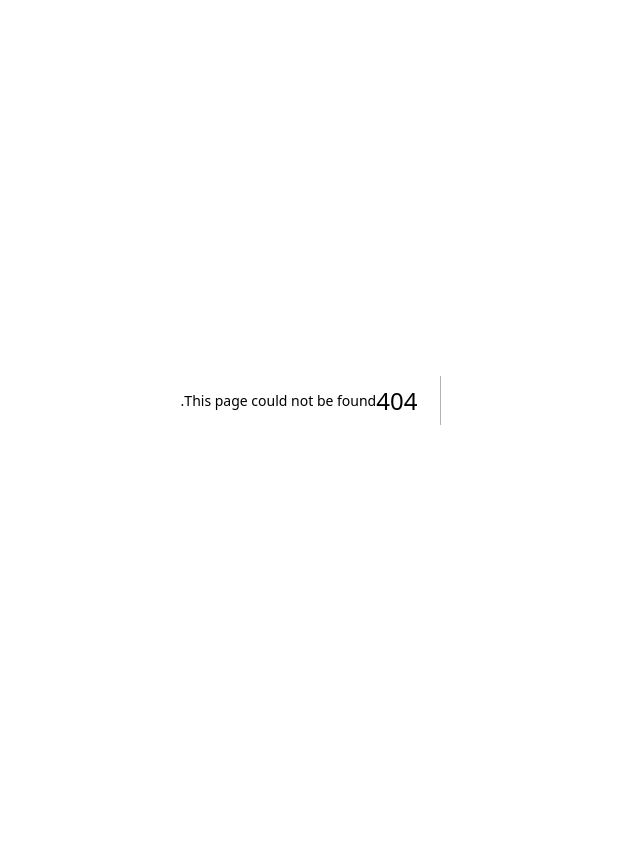
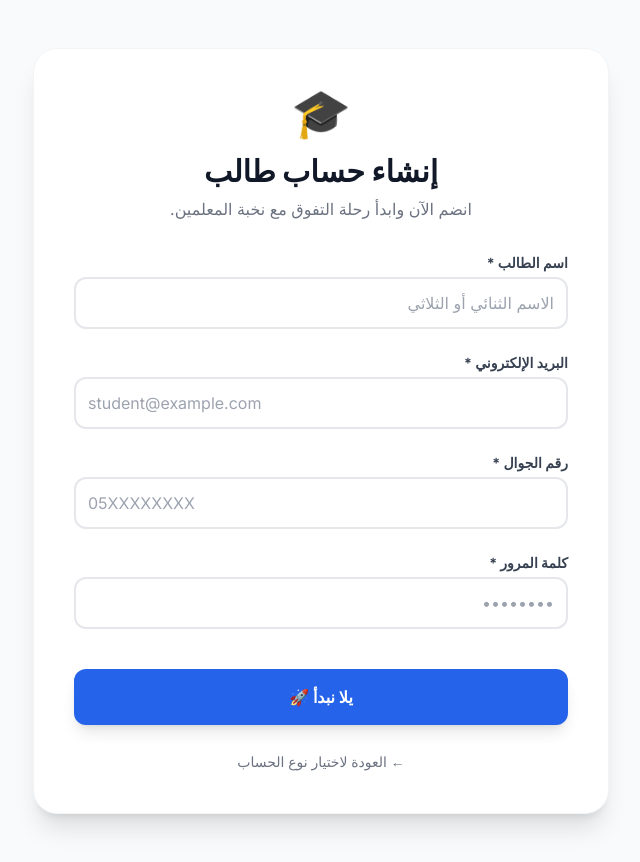
Before and after one commit to Ammar-1993/Taj-Platform, a Next.js app in the folder frontend/: page /register/student in a window 1280 px wide. Before the commit this address had no page. Shown: the whole page, without its empty margins (319-959 px from the left). Before the commit the page ends 800 px from the top, so only its background shows below. Built offline with nearby package versions, Linux system fonts and the light colour scheme.

Commit message:
feat: Implement student registration page.

```diff
--- /dev/null
+++ b/frontend/src/app/register/student/page.tsx
@@ -0,0 +1,146 @@
+"use client";
+
+import { useState } from 'react';
+import api from '@/lib/axios';
+import { useRouter } from 'next/navigation';
+import Link from 'next/link';
+import { useAuth } from '@/context/AuthContext';
+
+export default function StudentRegisterPage() {
+    const router = useRouter();
+    const { login } = useAuth();
+
+    const [loading, setLoading] = useState(false);
+    const [error, setError] = useState('');
+    const [successMsg, setSuccessMsg] = useState('');
+
+    // Form Data States
+    const [name, setName] = useState('');
+    const [email, setEmail] = useState('');
+    const [phone, setPhone] = useState('');
+    const [password, setPassword] = useState('');
+
+    const handleSubmit = async (e: React.FormEvent) => {
+        e.preventDefault();
+        setLoading(true);
+        setError('');
+
+        try {
+            // إرسال الطلب للبوابة الموحدة مع تحديد دور "الطالب"
+            const res = await api.post('auth/register', {
+                name,
+                email,
+                phone,
+                password,
+                role: 'student' // 🟢 تحديد الصلاحية كطالب
+            });
+
+            setSuccessMsg(res.data.message);
+
+            // تسجيل الدخول تلقائياً
+            login(res.data.data.token, res.data.data.user);
+
+            // 🟢 التوجيه الذكي: نرسله مباشرة لصفحة إعداد الملف لاختيار "المرحلة الدراسية"
+            setTimeout(() => {
+                router.push('/dashboard/student-profile');
+            }, 2000);
+
+        } catch (err: any) {
+            setError(err.response?.data?.message || 'تأكد من صحة البيانات. قد يكون الإيميل أو الجوال مسجلاً مسبقاً.');
+        } finally {
+            setLoading(false);
+        }
+    };
+
+    return (
+        <div className="min-h-screen bg-gray-50 py-12 px-4 sm:px-6 lg:px-8 flex justify-center items-center">
+            <div className="max-w-xl w-full bg-white p-8 sm:p-10 rounded-3xl shadow-xl border border-gray-100">
+
+                <div className="text-center mb-8">
+                    <div className="text-5xl mb-4">🎓</div>
+                    <h1 className="text-3xl font-extrabold text-gray-900 mb-2">إنشاء حساب طالب</h1>
+                    <p className="text-gray-500">انضم الآن وابدأ رحلة التفوق مع نخبة المعلمين.</p>
+                </div>
+
+                {successMsg ? (
+                    <div className="bg-blue-50 border-2 border-blue-500 p-6 rounded-2xl text-center">
+                        <div className="text-4xl mb-4">✅</div>
+                        <h3 className="text-xl font-bold text-blue-800 mb-2">تم إنشاء حسابك بنجاح!</h3>
+                        <p className="text-blue-700">جاري توجيهك لاختيار مرحلتك الدراسية...</p>
+                    </div>
+                ) : (
+                    <form onSubmit={handleSubmit} className="space-y-6">
+                        {error && <div className="bg-red-50 text-red-700 font-bold p-4 rounded-xl border border-red-200 text-sm">{error}</div>}
+
+                        <div>
+                            <label className="block text-sm font-bold text-gray-700 mb-1">اسم الطالب *</label>
+                            <input
+                                type="text"
+                                required
+                                value={name}
+                                onChange={e => setName(e.target.value)}
+                                placeholder="الاسم الثنائي أو الثلاثي"
+                                className="w-full border-2 border-gray-200 rounded-xl p-3 focus:border-blue-500 focus:ring-0 outline-none transition"
+                            />
+                        </div>
+
+                        <div>
+                            <label className="block text-sm font-bold text-gray-700 mb-1">البريد الإلكتروني *</label>
+                            <input
+                                type="email"
+                                required
+                                value={email}
+                                onChange={e => setEmail(e.target.value)}
+                                placeholder="student@example.com"
+                                className="w-full border-2 border-gray-200 rounded-xl p-3 focus:border-blue-500 focus:ring-0 outline-none transition"
+                                dir="ltr"
+                            />
+                        </div>
+
+                        <div>
+                            <label className="block text-sm font-bold text-gray-700 mb-1">رقم الجوال *</label>
+                            <input
+                                type="tel"
+                                required
+                                value={phone}
+                                onChange={e => setPhone(e.target.value)}
+                                placeholder="05XXXXXXXX"
+                                className="w-full border-2 border-gray-200 rounded-xl p-3 focus:border-blue-500 focus:ring-0 outline-none transition"
+                                dir="ltr"
+                            />
+                        </div>
+
+                        <div>
+                            <label className="block text-sm font-bold text-gray-700 mb-1">كلمة المرور *</label>
+                            <input
+                                type="password"
+                                required
+                                minLength={8}
+                                value={password}
+                                onChange={e => setPassword(e.target.value)}
+                                placeholder="••••••••"
+                                className="w-full border-2 border-gray-200 rounded-xl p-3 focus:border-blue-500 focus:ring-0 outline-none transition"
+                            />
+                        </div>
+
+                        <div className="pt-4">
+                            <button
+                                type="submit"
+                                disabled={loading}
+                                className="w-full bg-blue-600 text-white font-bold py-4 rounded-xl hover:bg-blue-700 transition disabled:opacity-50 shadow-lg"
+                            >
+                                {loading ? 'جاري إنشاء الحساب...' : 'يلا نبدأ 🚀'}
+                            </button>
+                        </div>
+
+                        <div className="text-center mt-4">
+                            <Link href="/register" className="text-sm text-gray-500 hover:text-gray-900 font-medium">
+                                ← العودة لاختيار نوع الحساب
+                            </Link>
+                        </div>
+                    </form>
+                )}
+            </div>
+        </div>
+    );
+}
```
